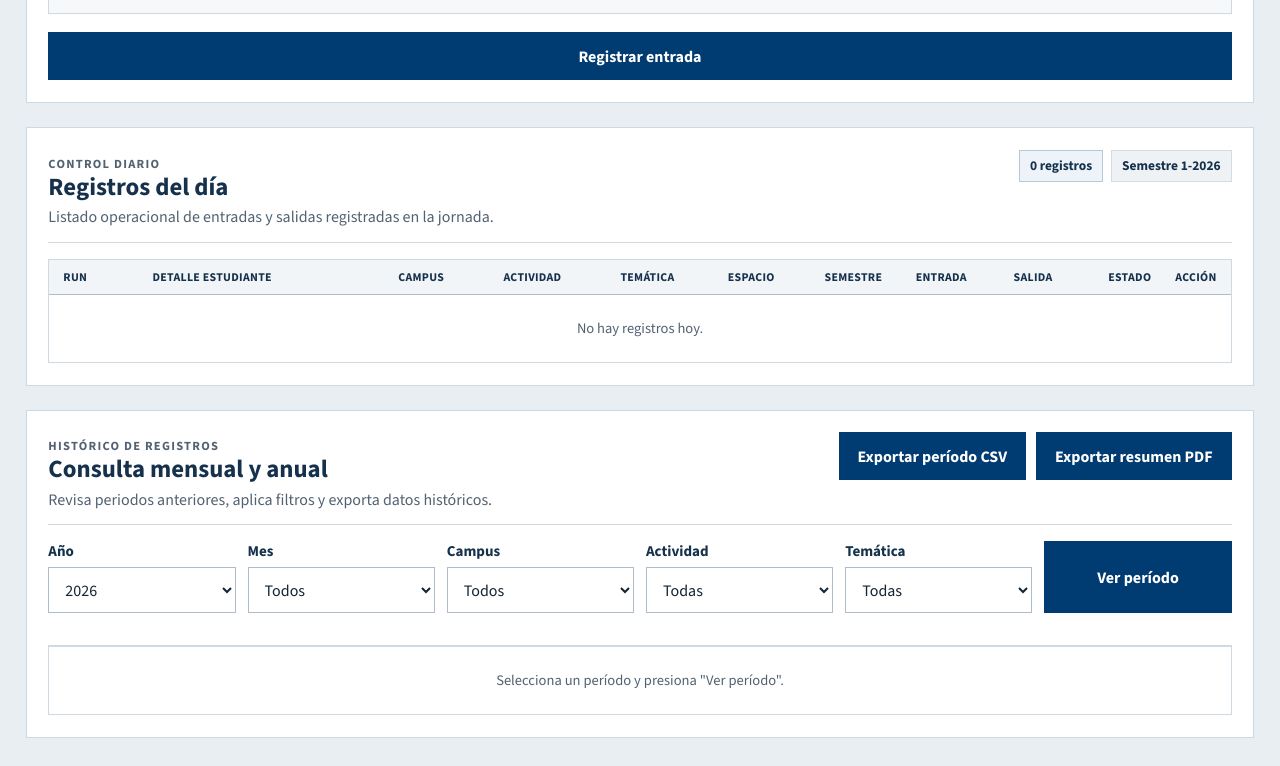
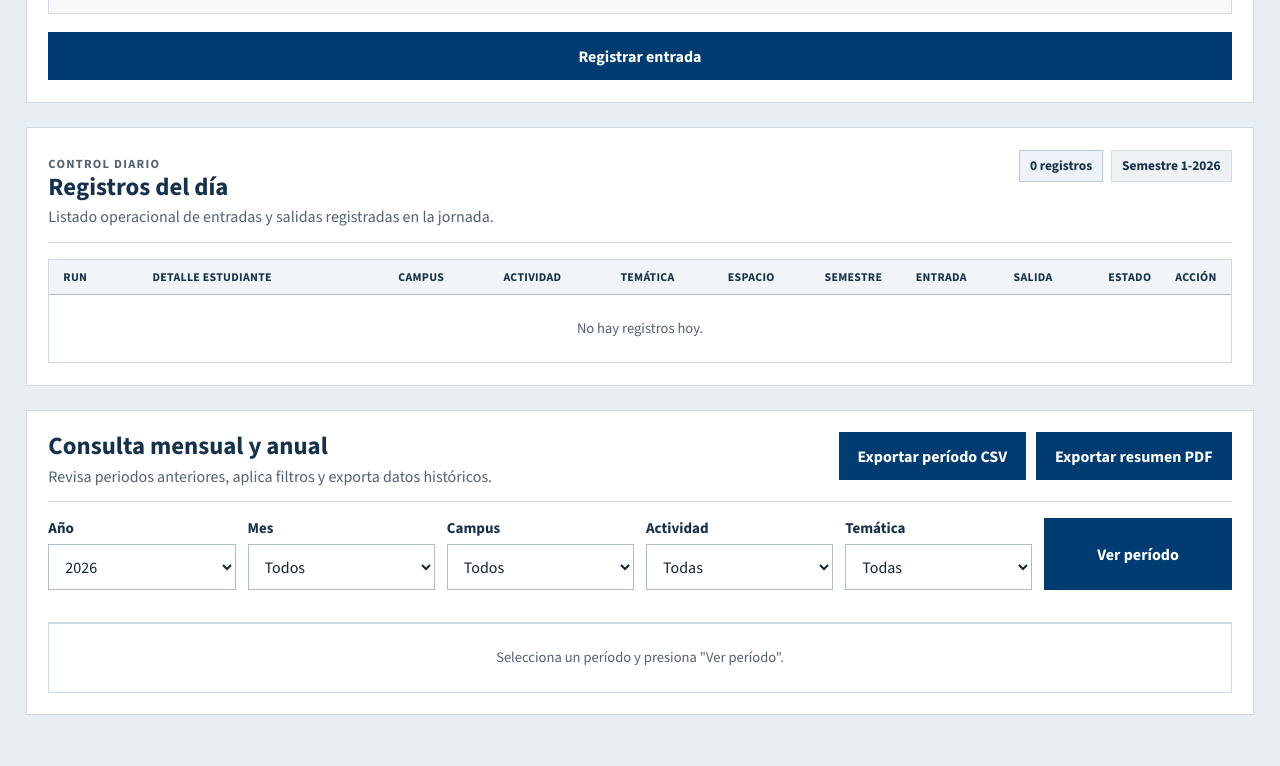
Before and after one commit to amirandavillavicencio/asistenciaciacweb, a website: page public/index.html in a window 1280 px wide. Shown: the part 1278-2044 px from the top of the page. After the commit the page ends 2021 px from the top, so only its background shows below. Drawn offline with nearby package versions, Linux system fonts and the light colour scheme; no server answers.

Commit message:
Remove redundant historical section tag label

```diff
--- a/public/index.html
+++ b/public/index.html
@@ -217,7 +217,6 @@
     <section class="panel panel--historical" aria-label="Histórico de registros">
       <div class="panel__header panel__header--table">
         <div>
-          <p class="section-tag">Histórico de registros</p>
           <h2>Consulta mensual y anual</h2>
           <p>Revisa periodos anteriores, aplica filtros y exporta datos históricos.</p>
         </div>
```
